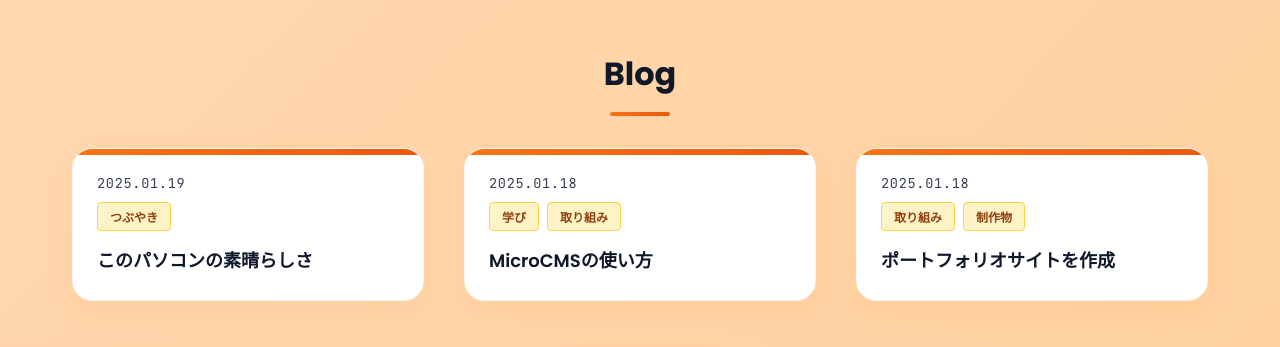
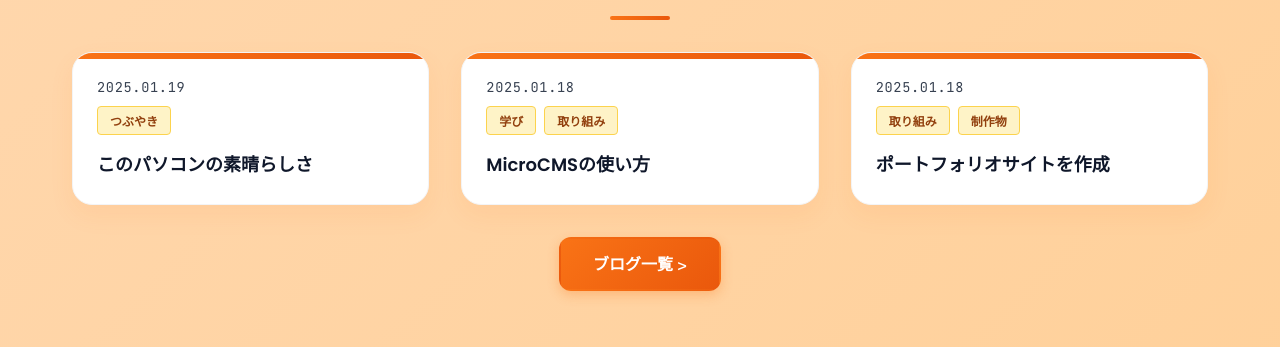
Before and after one commit to hattayu-05/react-next-portfolio, a Next.js app: page / in a window 1280 px wide. Shown: the part 992-1339 px from the top of the page. Built offline with nearby package versions, Linux system fonts and the light colour scheme; no server answers.

Commit message:
余白調整: セクション間隔とグリッドgapを最適化

```diff
--- a/app/about/page.module.css
+++ b/app/about/page.module.css
@@ -93,8 +93,8 @@
 }
 
 .section {
-  margin-top: 6rem;
-  margin-bottom: 6rem;
+  margin-top: 4rem;
+  margin-bottom: 4rem;
 }
 
 .sectionTitle {
--- a/app/page.module.css
+++ b/app/page.module.css
@@ -279,7 +279,7 @@
 }
 
 .section {
-  padding: 14rem 0;
+  padding: 8rem 0;
 }
 
 .skillSection {
@@ -316,8 +316,8 @@
 .blogGrid {
   display: grid;
   grid-template-columns: repeat(auto-fit, minmax(300px, 1fr));
-  gap: 2.5rem;
-  margin-bottom: 3rem;
+  gap: 2rem;
+  margin-bottom: 2rem;
 }
 
 .blogCard {
@@ -465,8 +465,8 @@
 .skillGrid {
   display: grid;
   grid-template-columns: repeat(auto-fit, minmax(250px, 1fr));
-  gap: 2.5rem;
-  margin-bottom: 3rem;
+  gap: 2rem;
+  margin-bottom: 2rem;
   position: relative;
   z-index: 1;
 }
--- a/app/skill/page.module.css
+++ b/app/skill/page.module.css
@@ -38,7 +38,7 @@
 .description {
   text-align: center;
   color: #6b7280;
-  margin-bottom: 3rem;
+  margin-bottom: 2rem;
   font-size: 1.125rem;
   line-height: 1.8;
   max-width: 800px;
@@ -49,7 +49,7 @@
 .skillGrid {
   display: grid;
   grid-template-columns: repeat(auto-fit, minmax(300px, 1fr));
-  gap: 2.5rem;
+  gap: 2rem;
 }
 
 .skillCard {
```
